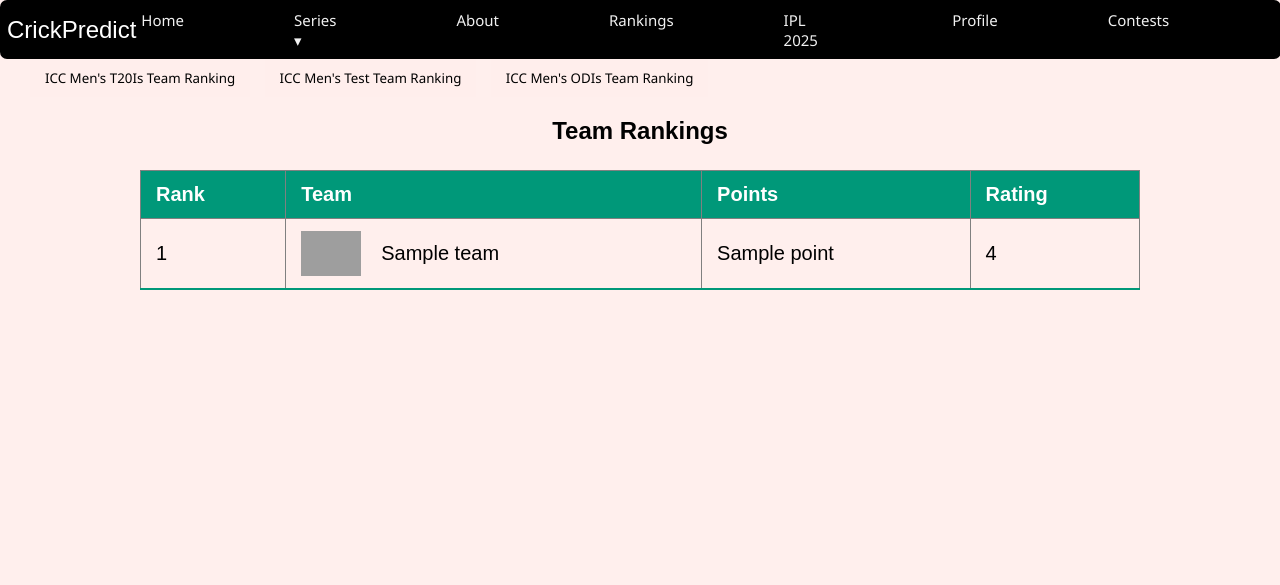
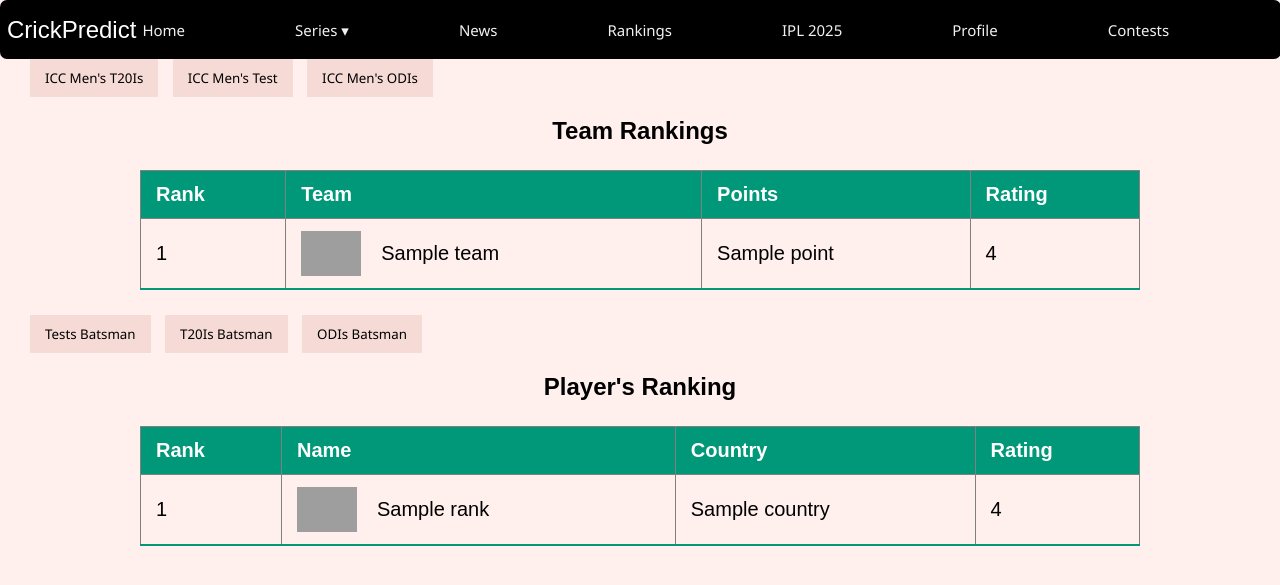
Before and after one commit to viendimine/CrickPredict, a Django app: page /Rankings/ in a window 1280 px wide. Shown: the top 585 px of the page. Run offline with Django 5.2, Linux system fonts and the light colour scheme; a database or web service that is not in the repository returns one stand-in record (values such as "Sample title"); data that the repository does not hold is empty; grey boxes are pictures that could not be loaded.

Commit message:
Batsmen Rankings Added

```diff
--- a/Cricket_prediction/Users/templates/Users/News.html
+++ b/Cricket_prediction/Users/templates/Users/News.html
@@ -128,7 +128,7 @@
           </ul>
         </div>
       </li>
-      <li><a href="#" class="nav-link">About</a></li>
+      <li><a href="{% url 'News' %}" class="nav-link">News</a></li>
       <li><a href="{% url 'Rankings' %}" class="nav-link">Rankings</a></li>
       <li><a href="IPL" class="nav-link">IPL 2025</a></li>
       <li><a href="#" class="nav-link">Profile</a></li>
@@ -144,7 +144,9 @@
     <img src="{{ news.image }}" alt="news image" style="width: 300px; height: 200px; object-fit: cover; border-right: 1px solid #eee;">
     <div style="padding: 12px; display: flex; flex-direction: column; justify-content: center;">
       <h3 style="font-size: 16px; margin: 0 0 8px; font-weight: bold;"><a href={{news.news_id}} style="text-decoration: none; color: black;" class="description">{{ news.title }}</a></h3>
-      <p style="font-size: 13px; color: #666; margin: 0 0 6px;">{{ news.summary }}</p>
+      <p style="font-size: 13px; color: #666; margin: 0 0 6px;">{{ news.description }}</p>
+      <p style="font-size: 13px; color: #666; margin: 0 0 6px;">{{ caption }}</p>
+      <p style="font-size: 13px; color: #666; margin: 0 0 6px;">{{ seoHeadline }}</p>
       <p style="font-size: 12px; color: #999;">{{ news.pub_date }}</p>
     </div>
   </div>
--- a/Cricket_prediction/Users/templates/Users/Rankings.html
+++ b/Cricket_prediction/Users/templates/Users/Rankings.html
@@ -149,7 +149,7 @@
 }
  .tab-button {
     padding: 10px 15px;
-    background-color:  rgba(255, 239, 237, 0.96);
+    background-color:  rgba(245, 218, 214, 0.96);
     border: none;
     cursor: pointer;
     gap: 0px;
@@ -181,7 +181,7 @@
           </ul>
         </div>
       </li>
-      <li><a href="#" class="nav-link">About</a></li>
+      <li><a href="{% url 'News' %}" class="nav-link">News</a></li>
       <li><a href="{% url 'Rankings' %}" class="nav-link">Rankings</a></li>
       <li><a href="IPL" class="nav-link">IPL 2025</a></li>
       <li><a href="#" class="nav-link">Profile</a></li>
@@ -190,9 +190,9 @@
   </div>
 
 <div style="margin: 0px 30px;">
-  <button class="tab-button" onclick="showTab('ICC Mens T20Is Team Ranking')">ICC Men's T20Is Team Ranking</button>
-  <button class="tab-button" onclick="showTab('ICC Mens Test Team Ranking')">ICC Men's Test Team Ranking</button>
-  <button class="tab-button" onclick="showTab('ICC Mens ODIs Team Ranking')">ICC Men's ODIs Team Ranking</button>
+  <button class="tab-button" onclick="showTab_Teams('ICC Mens T20Is Team Ranking')">ICC Men's T20Is </button>
+  <button class="tab-button" onclick="showTab_Teams('ICC Mens Test Team Ranking')">ICC Men's Test </button>
+  <button class="tab-button" onclick="showTab_Teams('ICC Mens ODIs Team Ranking')">ICC Men's ODIs </button>
 </div>
 
 <div class="tab-content" id ="ICC Mens T20Is Team Ranking">
@@ -227,19 +227,67 @@
 <div class="tab-content" id="ICC Mens Test Team Ranking"><div>Virat Kohli</div></div>
 <div class="tab-content" id="ICC Mens ODIs Team Ranking"><div>Rohit Sharma</div></div>
 
+
+<div style="margin: 0px 30px;">
+  <button class="tab-button" onclick="showTab_Players('Tests Batsman')">Tests Batsman </button>
+  <button class="tab-button" onclick="showTab_Players('T20Is Batsman')">T20Is Batsman </button>
+  <button class="tab-button" onclick="showTab_Players('ODIs Batsman')">ODIs Batsman</button>
+</div>
+
+<div class="tab-content" id ="Tests Batsman">
+<center><h2>Player's Ranking</h2>
+<table border="1" class="styled-table">
+  <thead>
+    <tr>
+      <th>Rank</th>
+      <th>Name</th>
+      <th>Country</th>
+      <th>Rating</th>
+    </tr>
+  </thead>
+  <tbody>
+    {% for player in players %}
+    <tr>
+      <td >{{ player.rank }}</td>
+      <td><div style="display: flex; align-items: center;">
+      <img src="https://static.cricbuzz.com/a/img/v1/i1/c{{player.faceImageId}}/{{player.name}}.jpg?d=low&p=gthumb" width="60" height="45" alt="{{ player.name }}" style="margin-right: 20px;">{{player.name}}
+      </div></td>
+      <td>{{ player.country }}</td>
+
+      <td>{{ player.rating }}</td>
+    </tr>
+    {% endfor %}
+  </tbody>
+</table>
+</center>
+</div>
+
+<div class="tab-content" id="T20Is Batsman"><div>Virat Kohli</div></div>
+<div class="tab-content" id="ODIs Batsman"><div>Rohit Sharma</div></div>
+
+
+
+
 <script>
-    function showTab(tabId) {
-    document.querySelectorAll('.tab-content').forEach(tab => {
+  function showTab_Teams(tabId) {
+    document.querySelectorAll('#ICC\\ Mens\\ T20Is\\ Team\\ Ranking, #ICC\\ Mens\\ Test\\ Team\\ Ranking, #ICC\\ Mens\\ ODIs\\ Team\\ Ranking').forEach(tab => {
       tab.style.display = 'none';
     });
     document.getElementById(tabId).style.display = 'block';
   }
 
-  // Show default tab on page load
-  window.onload = function () {
-    showTab("ICC Mens T20Is Team Ranking");
+  function showTab_Players(tabId) {
+    document.querySelectorAll('#Tests\\ Batsman, #T20Is\\ Batsman, #ODIs\\ Batsman').forEach(tab => {
+      tab.style.display = 'none';
+    });
+    document.getElementById(tabId).style.display = 'block';
   }
 
+  // ✅ Show default tabs for both Teams and Players
+  window.onload = function () {
+    showTab_Teams("ICC Mens T20Is Team Ranking");
+    showTab_Players("Tests Batsman");
+  }
 </script>
 
 
--- a/Cricket_prediction/Users/views.py
+++ b/Cricket_prediction/Users/views.py
@@ -483,6 +483,7 @@ def Rankings(request):
 
     response = requests.get(url, headers=headers)
     data = response.json()
+    print(data)
     raw_teams = data["data"]
     teams = []
     added_teams = set()
@@ -500,7 +501,40 @@ def Rankings(request):
     # print(teams)
 
 
-    return render(request, "Users/Rankings.html", {"teams": teams})
+
+    url = "https://cricbuzz-cricket.p.rapidapi.com/stats/v1/rankings/batsmen"
+
+    querystring = {"formatType":"test"}
+
+    headers = {
+	"x-rapidapi-key": "356fbb3facmsha25df2559e89a0dp14d3bbjsn03b52f07dc6b",
+	"x-rapidapi-host": "cricbuzz-cricket.p.rapidapi.com"
+    }
+
+    response = requests.get(url, headers=headers, params=querystring)
+    data = response.json()
+    # print(data)
+    raw_players = []
+    players = data.get("rank", [])
+
+
+    for player in raw_players:
+        players.append({
+        "rank": player.get("rank"),
+        "name": player.get("name"),
+        "country": player.get("country"),
+        "rating": player.get("rating"),
+        "trend": player.get("trend"),
+        "faceImageId": player.get('faceImageId'),  # example image URL pattern
+    })
+
+    print(players)
+
+
+    return render(request, "Users/Rankings.html", {
+        "teams": teams,
+        "players": players
+        })
 
 
 
@@ -536,14 +570,16 @@ def news_detail(request, news_id):
 
     url = "https://Cricbuzz-Official-Cricket-API.proxy-production.allthingsdev.co/news"
 
+    payload = {}
     headers = {
-        'x-apihub-key': 'QTljgrtqud7pAQA5XqGNZv6-GTwMg9b47tvuk4zrKmmzvx6kot',
+        'x-apihub-key': 'oeP1UQOfy7TfWS-r4Hbe5BaIG9CeMlIulJ4c9vtrMkN0SmfU3L',
         'x-apihub-host': 'Cricbuzz-Official-Cricket-API.allthingsdev.co',
         'x-apihub-endpoint': 'b02fb028-fcca-4590-bf04-d0cd0c331af4'
-    }
+}
 
     response = requests.get(url, headers=headers)
     data = response.json()
+    print(data)
 
     selected_news = None
 
```
